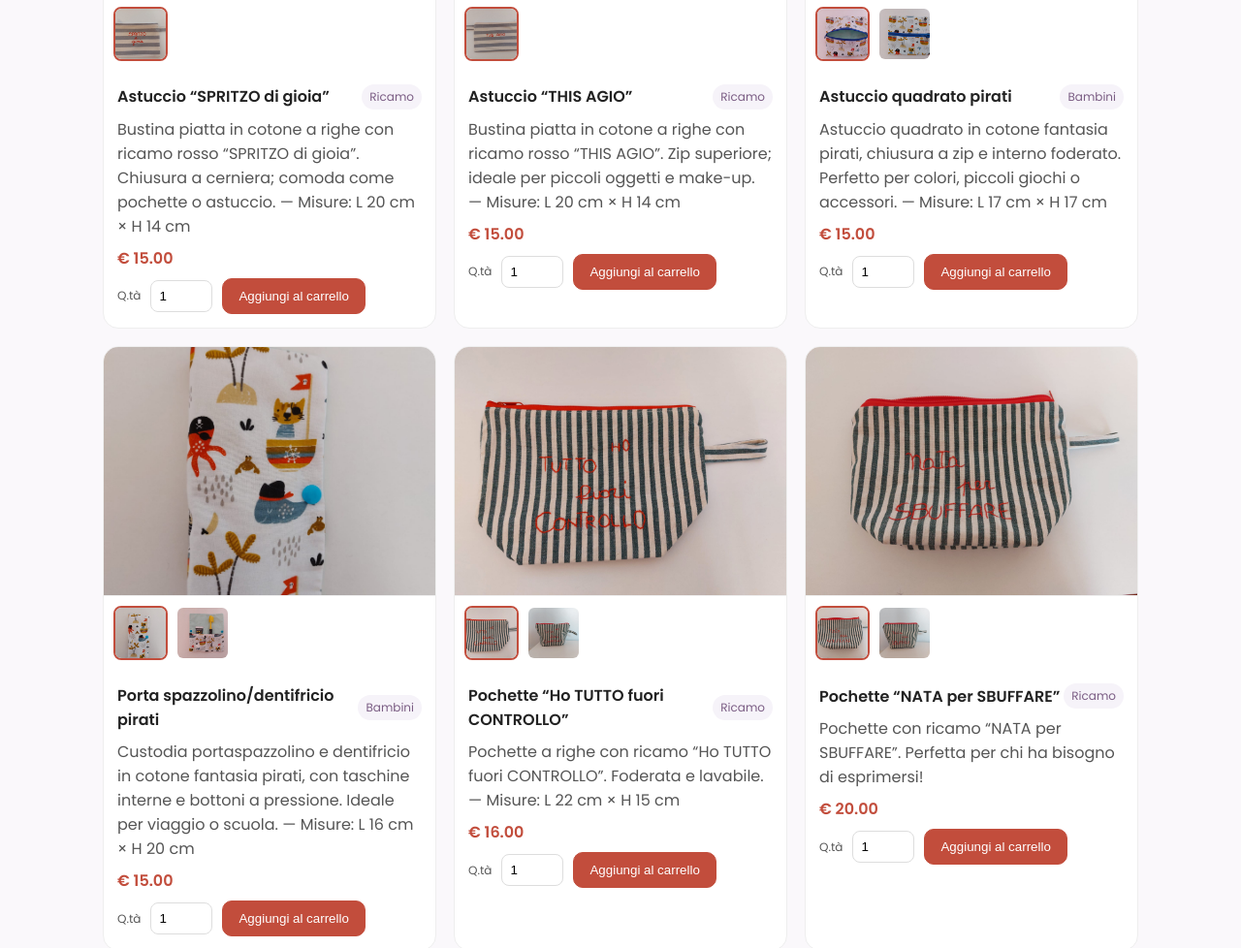
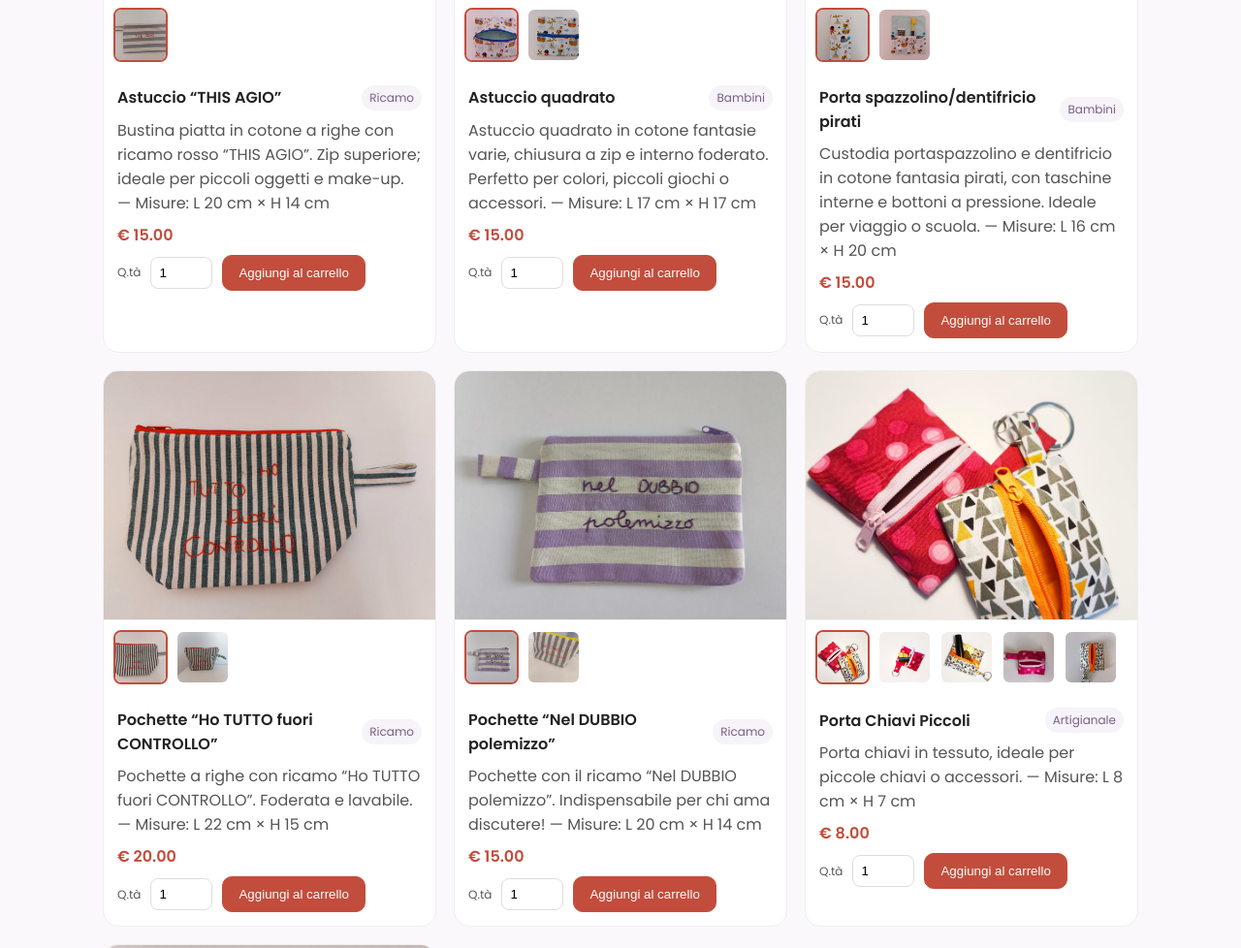
Before and after one commit to massimopellegrini77-hue/Le-creazioni-di-Dania, a plain HTML site: page index.html in a window 1280 px wide. Shown: the part 2811-3789 px from the top of the page at 97% size. Drawn offline with Linux system fonts and the light colour scheme.

Commit message:
Update index.html

```diff
--- a/index.html
+++ b/index.html
@@ -337,7 +337,8 @@
         price: 22.0,
         images: ['Porta uncinetti L 32cm x H 23cm aperto (a).jpg'],
         desc: 'Porta gioie da viaggi e accessori per capelli in tessuto doppia garza con inserto centrale in cotone fantasia. Lavabile.',
-        tag: 'Bimbi'
+        tag: 'Bimbi',
+        measures: '32 × 23 cm'
       },
       {
         id: 'nata-per-sbuffare',
@@ -345,7 +346,8 @@
         price: 20.0,
         images: ['nata per SBUFFARE 22cm x H 15cm (a).jpg','nata per SBUFFARE 22cm x H 15cm (b),jpg'],
         desc: 'Pochette in cotone a righe verde/panna con ricamo “NATA PER SBUFFARE”, zip rossa e fodera interna. Lavabile.',
-        tag: 'Best seller'
+        tag: 'Best seller',
+        measures: '22 × 15 cm'
       },
       {
         id: 'nel-dubbio-polemizzo',
@@ -353,7 +355,8 @@
         price: 20.0,
         images: ['nel-dubbio-polemizzo.jpg'],
         desc: 'Pochette in cotone a righe grigio/panna con ricamo “NEL DUBBIO POLEMIZZO”, zip gialla e fodera interna. Lavabile.',
-        tag: 'Fatto a mano'
+        tag: 'Fatto a mano',
+        measures: '20 × 14 cm'
       },
       {
         id: 'oggi-mordo-',
@@ -361,15 +364,8 @@
         price: 20.0,
         images: ['oggi-mordo  L 20cm x H 14cm (a).jpg','oggi-mordo   L 20cm x H 14cm (b).jpg'],
         desc: 'Pochette in cotone con ricamo “OGGI MORDO”. Zip chiara e fodera interna. Lavabile. Disponibile in vari colori',
-        tag: 'Fatto a mano'
-      },
-      {
-        id: 'porta-uncinetti',
-        name: 'Porta gioie da viaggio e accessori capelli',
-        price: 22.0,
-        images: ['porta-uncinetti.jpg'],
-        desc: 'Organizer arrotolabile con tasca a zip e alloggi per utensili. Chiusura a bottone, pratico da viaggio. Lavabile.',
-        tag: 'Novità'
+        tag: 'Fatto a mano',
+        measures: '20 × 14 cm'
       },
       {
         id: 'tonica-gin',
@@ -377,10 +373,9 @@
         price: 20.0,
         images: ['tonica-come-il-gin.jpg'],
         desc: 'Pochette in cotone a righe grigio/panna con ricamo “TONICA (COME IL GIN)”. Zip rossa e pratico laccetto. Lavabile.',
-        tag: 'Fatto a mano'
-      }
-
-  ,
+        tag: 'Fatto a mano',
+        measures: '20 × 14 cm'
+      },
       {
         id: 'astuccio-cercasi-leggerezza',
         name: 'Astuccio “Cercasi Leggerezza”',
@@ -425,15 +420,13 @@
         desc: 'Bustina piatta in cotone a righe con ricamo rosso “THIS AGIO”. Zip superiore; ideale per piccoli oggetti e make-up.',
         tag: 'Ricamo',
         measures: '20 × 14 cm'
-  }
-
-  ,
+      },
       {
-    id: 'astuccio-quadrato-pirati',
-    name: 'Astuccio quadrato pirati',
+        id: 'astuccio-quadrato',
+        name: 'Astuccio quadrato',
         price: 15.0,
         images: ['Astuccio quadrato pirati L 17cm x H 17cm (a).jpg','Astuccio quadrato pirati L 17cm x H 17cm (b).jpg'],
-    desc: 'Astuccio quadrato in cotone fantasia pirati, chiusura a zip e interno foderato. Perfetto per colori, piccoli giochi o accessori.',
+        desc: 'Astuccio quadrato in cotone fantasie varie, chiusura a zip e interno foderato. Perfetto per colori, piccoli giochi o accessori.',
         tag: 'Bambini',
         measures: '17 × 17 cm'
       },
@@ -449,18 +442,9 @@
       {
         id: 'pochette-ho-tutto-fuori-controllo',
         name: 'Pochette “Ho TUTTO fuori CONTROLLO”',
-  price: 16.0,
+        price: 20.0,
         images: ['HO TUTTO fuori CONTROLLO L 22cm x H 15cm (a).jpg','HO TUTTO fuori CONTROLLO L 22cm x H 15cm (b).jpg'],
         desc: 'Pochette a righe con ricamo “Ho TUTTO fuori CONTROLLO”. Foderata e lavabile.',
-  tag: 'Ricamo',
-  measures: '22 × 15 cm'
-},
-{
-  id: 'pochette-nata-per-sbuffare',
-  name: 'Pochette “NATA per SBUFFARE”',
-  price: 20.0,
-  images: ['nata per SBUFFARE 22cm x H 15cm (a).jpg','nata per SBUFFARE 22cm x H 15cm (b).jpg'],
-  desc: 'Pochette con ricamo “NATA per SBUFFARE”. Perfetta per chi ha bisogno di esprimersi!',
         tag: 'Ricamo',
         measures: '22 × 15 cm'
       },
@@ -474,19 +458,10 @@
         measures: '20 × 14 cm'
       },
       {
-  id: 'pochette-oggi-mordo',
-  name: 'Pochette “Oggi MORDO”',
-  price: 20.0,
-  images: ['oggi-mordo   L 20cm x H 14cm (b).jpg','oggi-mordo  L 20cm x H 14cm (a).jpg'],
-  desc: 'Pochette con ricamo “Oggi MORDO”. Perfetta per un look forte e deciso!',
-  tag: 'Ricamo',
-  measures: '20 × 14 cm'
-},
-{
         "id": "porta-chiavi-piccoli",
         "name": "Porta Chiavi Piccoli",
         "price": 8.0,
-        "images": ['/mnt/data/Porta Chiavi L 8cm x H 7cm (a).jpg', '/mnt/data/Porta Chiavi L 8cm x H 7cm (b).jpg', '/mnt/data/Porta Chiavi L 8cm x H 7cm (c).jpg', '/mnt/data/Porta Chiavi L 8cm x H 7cm (d).jpg', '/mnt/data/Porta Chiavi L 8cm x H 7cm (e).jpg'],
+        "images": ['Porta Chiavi L 8cm x H 7cm (a).jpg','Porta Chiavi L 8cm x H 7cm (b).jpg','Porta Chiavi L 8cm x H 7cm (c).jpg','Porta Chiavi L 8cm x H 7cm (d).jpg','Porta Chiavi L 8cm x H 7cm (e).jpg'],
         "desc": "Porta chiavi in tessuto, ideale per piccole chiavi o accessori.",
         "tag": "Artigianale"
       },
@@ -494,16 +469,8 @@
         "id": "porta-pannolini-piccolo",
         "name": "Porta Pannolini Piccolo",
         "price": 12.0,
-        "images": ['/mnt/data/Porta Pannolini 32cm x H 23cm aperto (b).jpg', '/mnt/data/Porta pannolini L 16cm x H 23cm chiuso (a).jpg'],
+        "images": ['Porta Pannolini 32cm x H 23cm aperto (b).jpg','Porta pannolini L 16cm x H 23cm chiuso (a).jpg'],
         "desc": "Porta pannolini in tessuto morbido e pratico, ideale per neonato.",
-        "tag": "Bimbi"
-    },
-    {
-        "id": "porta-spazzolino-pirati",
-        "name": "Porta Spazzolino Pirati",
-        "price": 10.0,
-        "images": ['/mnt/data/Porta spazzolino dentifricio pirati (a) L 16cm x H 20 cm (aperto).jpg', '/mnt/data/Porta spazzolino dentifricio pirati (b) L 16cm x H 20 cm (aperto).jpg'],
-        "desc": "Porta spazzolino in cotone con fantasia pirati, perfetto per bambini.",
         "tag": "Bimbi"
       },
       ];
```
Lines whose indentation alone changed are shown as unchanged.
